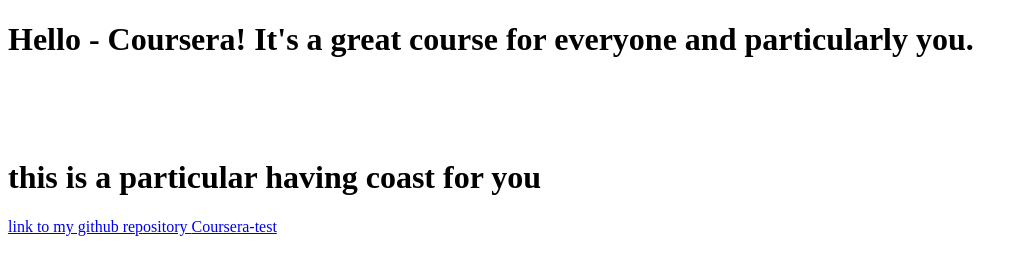
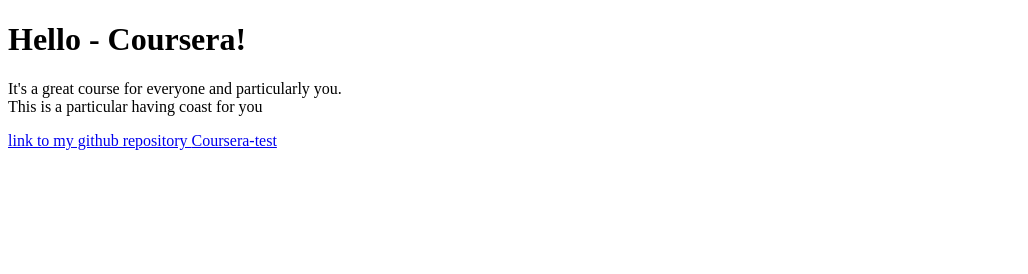
Before and after one commit to FMTAK/course-test, a plain HTML site: page site/index.html in a window 1280 px wide. Shown: the whole page, without its empty margins (0-1028 px from the left). Drawn offline with Linux system fonts and the light colour scheme.

Commit message:
New page committed 28/11/2024.

```diff
--- a/site/index.html
+++ b/site/index.html
@@ -4,7 +4,11 @@
 	<title>Hello Coursera!</title>
 </head>
 <body>
-		<h1>Hello - Coursera! It's a great course for everyone and particularly you.<p><br/></p> this is a particular having coast for you </h1>
-		<div><a href="https://github.com/fmtak/coursera-test.git">link to my github repository <span id="First repository">Coursera-test</span></a></div>
+			<h1>Hello - Coursera!</h1>
+			<p>It's a great course for everyone and particularly you.<br/> This is a particular having coast for you
+			</p>
+			<div>
+				<a href="https://github.com/fmtak/coursera-test.git">link to my github repository <span id="First repository">Coursera-test</span></a>
+			</div>
 </body>
 </html>
```
